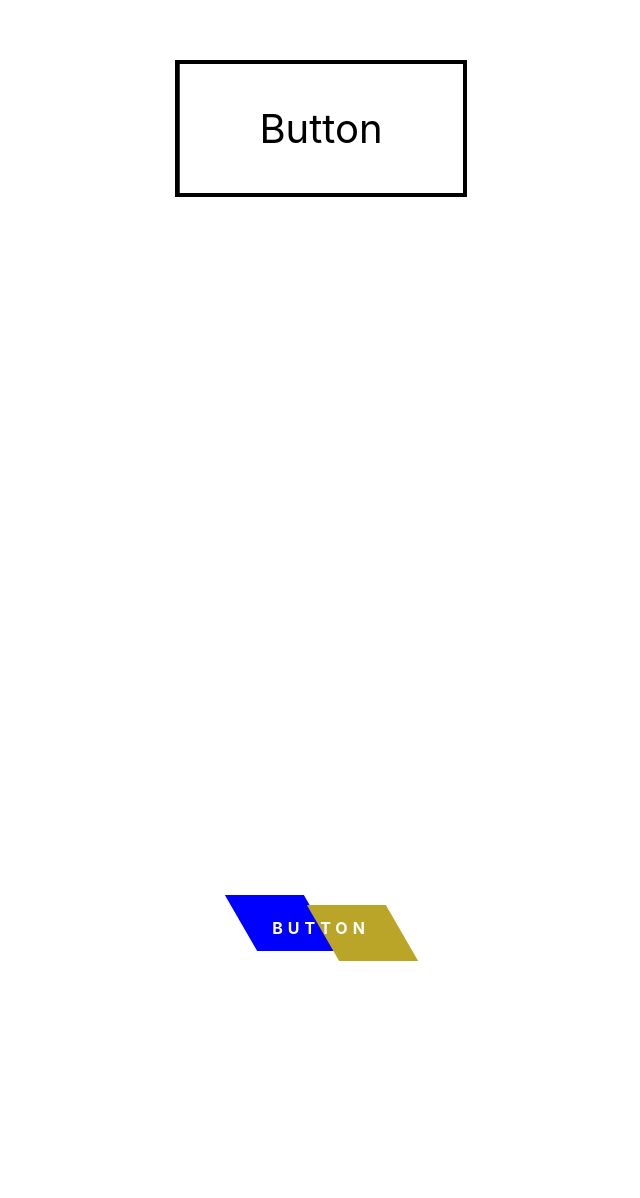
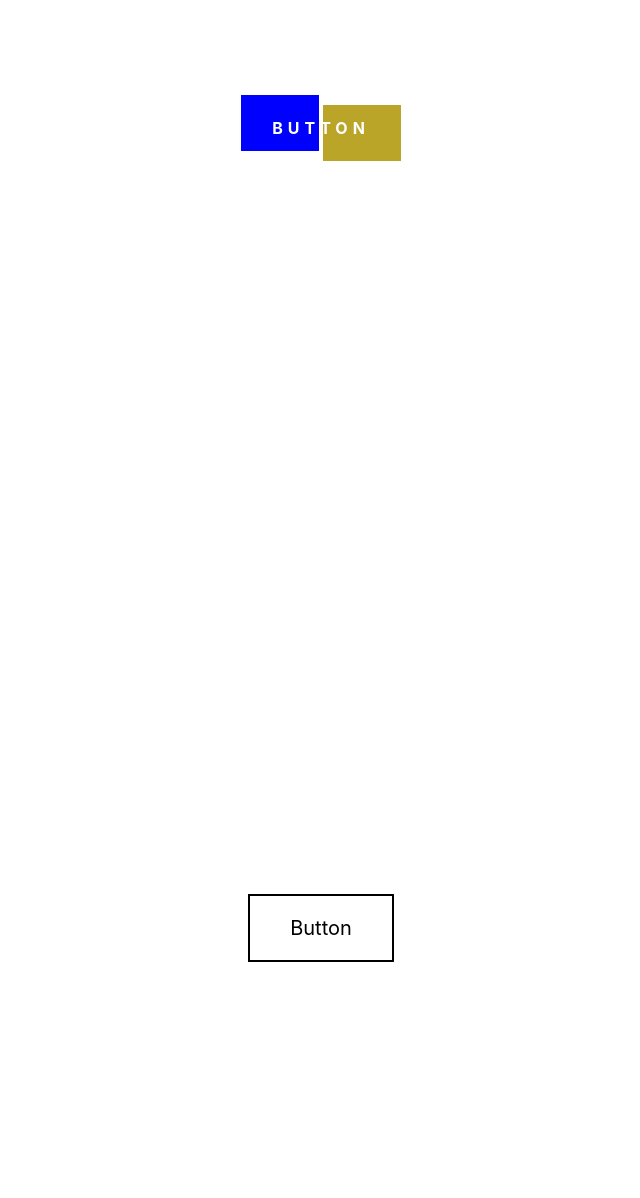
Before and after one commit to Shivam118/Cutiepy, a React (Create React App) app in the folder style/: page / in a window 1280 px wide. Shown: the part 272-1470 px from the top of the page, without its empty margins (319-959 px from the left). Built offline with nearby package versions, Linux system fonts and the light colour scheme.

Commit message:
BTN 1&2 Dynamic Data

```diff
--- a/style/src/App.js
+++ b/style/src/App.js
@@ -6,9 +6,9 @@ import Button3 from './components/button3';
 const App = () => {
   return (
     <div>
+      <Button2 color1="white" color2="blue" color3="#bba528" value="Button"/>
+      <Button1 size="large" color1="white" color2="black" value="Button"/>
       <Button3 />
-      <Button2 />
-      <Button1 />
     </div>
   )
 }
--- a/style/src/components/button1.jsx
+++ b/style/src/components/button1.jsx
@@ -1,12 +1,92 @@
-import React from 'react'
-import './css/button1.css';
+import React, { useState } from 'react'
+// import './css/button1.css';
 
-const button1 = () => {
+const Button1 = (props) => {
+
+  const { color1, color2, value, size } = props;
+
+  const [fontSizeBtn1, setFontSizeBtn1] = useState('20px');
+  const [borderWidthBtn1, setBorderWidthBtn1] = useState('2px');
+  const [paddingBtn1, setPaddingBtn1] = useState('20px 40px');
+  const [aColorBtn1, setAColorBtn1] = useState(color2);
+  const [aTransitionBtn1, setATransitionBtn1] = useState('1.75s');
+  const [aBeforeTransformBtn1, setABeforeTransformBtn1] = useState('scale(5)');
+  const [aBeforeTransitionBtn1, setABeforeTransitionBtn1] = useState('1s');
+  const [aBeforeOpacityBtn1, setABeforeOpacityBtn1] = useState('0');
+
+  const Size = () => {
+    if (size == "small") {
+      setFontSizeBtn1('20px');
+      setPaddingBtn1('20px 40px');
+      setBorderWidthBtn1('2px');
+    }
+    if (size == "large") {
+      setFontSizeBtn1('40px');
+      setPaddingBtn1('40px 80px');
+      setBorderWidthBtn1('4px');
+    }
+  }
+  const styleButton1 = {
+    height: '100vh',
+    display: 'flex',
+    justifyContent: 'center',
+    alignItems: 'center'
+  }
+  const styleButton1A = {
+    textDecoration: 'none',
+    color: aColorBtn1,
+    fontSize: fontSizeBtn1,
+    border: borderWidthBtn1 + ' solid ' + color2,
+    padding: paddingBtn1,
+    transition: aTransitionBtn1,
+    position: 'relative',
+    overflow: 'hidden'
+  }
+  const styleButton1ABefore = {
+    position: 'absolute',
+    top: '0%',
+    left: '0%',
+    height: '100%',
+    width: '100%',
+    backgroundColor: color2,
+    color: color1,
+    display: 'flex',
+    justifyContent: 'center',
+    alignItems: 'center',
+    transform: aBeforeTransformBtn1,
+    opacity: aBeforeOpacityBtn1,
+    transition: aBeforeTransitionBtn1,
+    overflow: 'hidden'
+  }
+  const MouseEnterBtn1 = () => {
+    setAColorBtn1("transparent");
+    setATransitionBtn1("0.75s");
+    setABeforeOpacityBtn1("1");
+    setABeforeTransformBtn1("scale(1)");
+    setABeforeTransitionBtn1("0.75s");
+  }
+  const MouseLeaveBtn1 = () => {
+    setAColorBtn1(color2);
+    setATransitionBtn1("1.75s");
+    setABeforeOpacityBtn1("0");
+    setABeforeTransformBtn1("scale(5)");
+    setABeforeTransitionBtn1("1s");
+  }
   return (
-    <div className="button1">
-        <a href="#" className="button1Link">Hover Me</a>
+    <div className="button1"
+      style={styleButton1}
+    >
+      <a
+        href="#"
+        style={styleButton1A}
+        onMouseEnter={MouseEnterBtn1}
+        onMouseLeave={MouseLeaveBtn1}
+      >
+        <div style={styleButton1ABefore}>{value}</div>
+        {value}
+      </a>
     </div>
   )
 }
 
-export default button1
+export default Button1;
--- a/style/src/components/button2.jsx
+++ b/style/src/components/button2.jsx
@@ -1,12 +1,98 @@
-import React from 'react'
-import './css/button2.css';
+import React, { useState } from 'react'
+// import './css/button2.css';
 
-const button2 = () => {
+const Button2 = (props) => {
+
+  const { color1, color2, color3, value } = props;
+
+  const [aTransitionBtn2, setATransitionBtn2] = useState('0.25s');
+  const [aTransformBtn2, setATransformBtn2] = useState('30deg');
+  const [aBeforeLeftBtn2, setABeforeLeftBtn2] = useState('-1%');
+  const [aAfterLeftBtn2, setAAfterLeftBtn2] = useState('51%');
+  const [aBeforeTopBtn2, setABeforeTopBtn2] = useState('-5px');
+  const [aAfterTopBtn2, setAAfterTopBtn2] = useState('5px');
+
+
+
+  const styleButton2 = {
+    margin: '0%',
+    height: '100vh',
+    display: 'flex',
+    justifyContent: 'center',
+    alignItems: 'center'
+  }
+
+  const styleButton2A = {
+    textTransform: 'uppercase',
+    fontWeight: 'bold',
+    textDecoration: 'none',
+    letterSpacing: '5px',
+    position: 'relative',
+    padding: '18px 30px',
+    background: 'transparent',
+    color: color1,
+    zIndex: '1',
+  }
+
+  const styleButton2ABefore = {
+    position: 'absolute',
+    height: '100%',
+    width: '50%',
+    left: aBeforeLeftBtn2,
+    top: aBeforeTopBtn2,
+    backgroundColor: color2,
+    transform: aTransformBtn2,
+    zIndex: '-1',
+    transition: aTransitionBtn2,
+  }
+
+  const styleButton2AAfter = {
+    position: 'absolute',
+    height: '100%',
+    width: '50%',
+    left: aAfterLeftBtn2,
+    top: aAfterTopBtn2,
+    backgroundColor: color3,
+    transform: aTransformBtn2,
+    zIndex: '-1',
+    transition: aTransitionBtn2,
+  }
+
+  const MouseEnterBtn2 = () => {
+    setATransformBtn2('skewX(0deg)');
+    setATransitionBtn2('0.5s');
+    setABeforeLeftBtn2('50%');
+    setABeforeTopBtn2('0%');
+    setAAfterLeftBtn2('0%');
+    setAAfterTopBtn2('0%');
+  }
+  const MouseLeaveBtn2 = () => {
+    setATransformBtn2('skewX(30deg)');
+    setATransitionBtn2('0.25s');
+    setABeforeLeftBtn2('-1%');
+    setABeforeTopBtn2('-5px');
+    setAAfterLeftBtn2('51%');
+    setAAfterTopBtn2('5px');
+
+  }
+
   return (
-    <div className="button2">
-        <a href="#">button</a>
+    <div
+      className="button2"
+      style={styleButton2}
+    >
+      <a
+        href="#"
+        style={styleButton2A}
+        onMouseEnter={MouseEnterBtn2}
+        onMouseLeave={MouseLeaveBtn2}
+      >
+        <div style={styleButton2ABefore} />
+        {value}
+        <div style={styleButton2AAfter} />
+      </a>
     </div>
   )
 }
 
-export default button2
+export default Button2;
```
